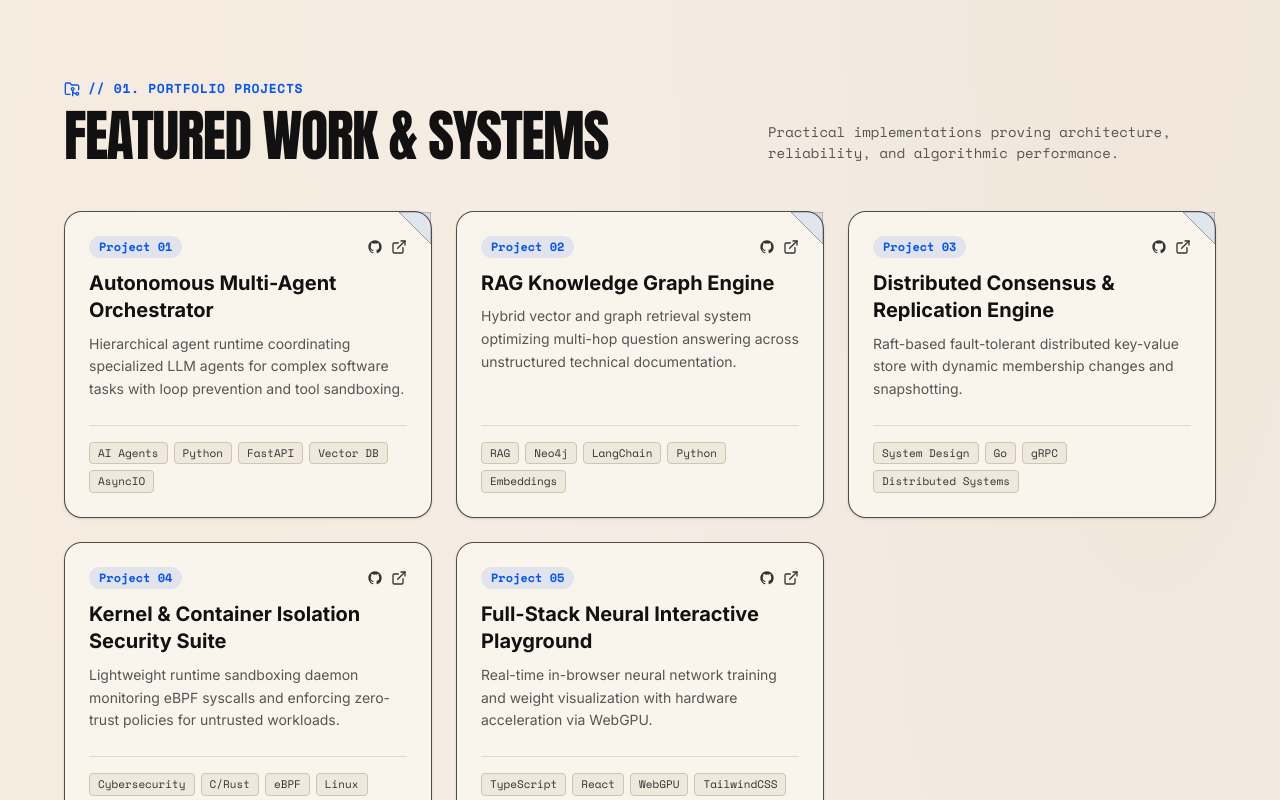
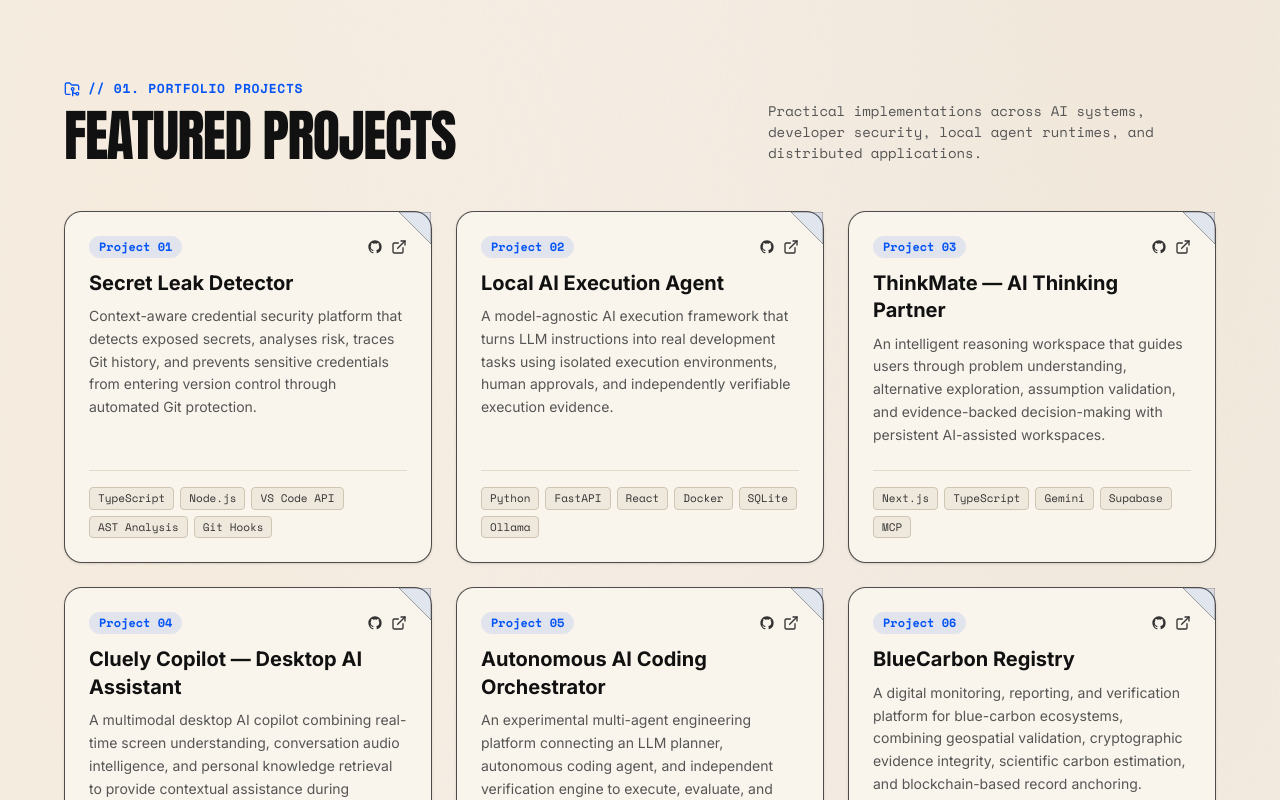
Before and after one commit to MokuLakshithReddy/portfolio, a React (Vite) app: page / in a window 1280 px wide. Shown: the part 800-1600 px from the top of the page. Built offline with nearby package versions, Linux system fonts and the light colour scheme.

Commit message:
feat(projects): replace featured projects with authentic project entries

```diff
--- a/src/components/ProjectsSection.tsx
+++ b/src/components/ProjectsSection.tsx
@@ -4,39 +4,40 @@ import { ExternalLink, FolderGit2 } from 'lucide-react'
 export const ProjectsSection: React.FC = () => {
   const projects = [
     {
-      title: 'Autonomous Multi-Agent Orchestrator',
-      description: 'Hierarchical agent runtime coordinating specialized LLM agents for complex software tasks with loop prevention and tool sandboxing.',
-      tags: ['AI Agents', 'Python', 'FastAPI', 'Vector DB', 'AsyncIO'],
-      stars: '180+',
+      title: 'Secret Leak Detector',
+      description: 'Context-aware credential security platform that detects exposed secrets, analyses risk, traces Git history, and prevents sensitive credentials from entering version control through automated Git protection.',
+      tags: ['TypeScript', 'Node.js', 'VS Code API', 'AST Analysis', 'Git Hooks'],
       featured: true,
     },
     {
-      title: 'RAG Knowledge Graph Engine',
-      description: 'Hybrid vector and graph retrieval system optimizing multi-hop question answering across unstructured technical documentation.',
-      tags: ['RAG', 'Neo4j', 'LangChain', 'Python', 'Embeddings'],
-      stars: '95',
+      title: 'Local AI Execution Agent',
+      description: 'A model-agnostic AI execution framework that turns LLM instructions into real development tasks using isolated execution environments, human approvals, and independently verifiable execution evidence.',
+      tags: ['Python', 'FastAPI', 'React', 'Docker', 'SQLite', 'Ollama'],
       featured: true,
     },
     {
-      title: 'Distributed Consensus & Replication Engine',
-      description: 'Raft-based fault-tolerant distributed key-value store with dynamic membership changes and snapshotting.',
-      tags: ['System Design', 'Go', 'gRPC', 'Distributed Systems'],
-      stars: '120',
+      title: 'ThinkMate — AI Thinking Partner',
+      description: 'An intelligent reasoning workspace that guides users through problem understanding, alternative exploration, assumption validation, and evidence-backed decision-making with persistent AI-assisted workspaces.',
+      tags: ['Next.js', 'TypeScript', 'Gemini', 'Supabase', 'MCP'],
       featured: true,
     },
     {
-      title: 'Kernel & Container Isolation Security Suite',
-      description: 'Lightweight runtime sandboxing daemon monitoring eBPF syscalls and enforcing zero-trust policies for untrusted workloads.',
-      tags: ['Cybersecurity', 'C/Rust', 'eBPF', 'Linux'],
-      stars: '64',
-      featured: false,
+      title: 'Cluely Copilot — Desktop AI Assistant',
+      description: 'A multimodal desktop AI copilot combining real-time screen understanding, conversation audio intelligence, and personal knowledge retrieval to provide contextual assistance during everyday workflows.',
+      tags: ['Electron', 'TypeScript', 'React', 'RAG', 'Audio Processing'],
+      featured: true,
     },
     {
-      title: 'Full-Stack Neural Interactive Playground',
-      description: 'Real-time in-browser neural network training and weight visualization with hardware acceleration via WebGPU.',
-      tags: ['TypeScript', 'React', 'WebGPU', 'TailwindCSS'],
-      stars: '210+',
-      featured: false,
+      title: 'Autonomous AI Coding Orchestrator',
+      description: 'An experimental multi-agent engineering platform connecting an LLM planner, autonomous coding agent, and independent verification engine to execute, evaluate, and repair software development tasks.',
+      tags: ['TypeScript', 'Node.js', 'Fastify', 'AI Agents', 'SQLite', 'Docker'],
+      featured: true,
+    },
+    {
+      title: 'BlueCarbon Registry',
+      description: 'A digital monitoring, reporting, and verification platform for blue-carbon ecosystems, combining geospatial validation, cryptographic evidence integrity, scientific carbon estimation, and blockchain-based record anchoring.',
+      tags: ['TypeScript', 'React', 'Supabase', 'Solidity', 'EVM', 'GIS'],
+      featured: true,
     },
   ]
 
@@ -51,11 +52,11 @@ export const ProjectsSection: React.FC = () => {
               <span>// 01. Portfolio Projects</span>
             </div>
             <h2 className="font-anton text-[42px] md:text-[56px] text-[#111111] uppercase tracking-tight leading-none">
-              Featured Work &amp; Systems
+              Featured Projects
             </h2>
           </div>
           <p className="font-mono-tech text-[14px] text-[#555555] max-w-md mt-4 md:mt-0">
-            Practical implementations proving architecture, reliability, and algorithmic performance.
+            Practical implementations across AI systems, developer security, local agent runtimes, and distributed applications.
           </p>
         </div>
 
```
